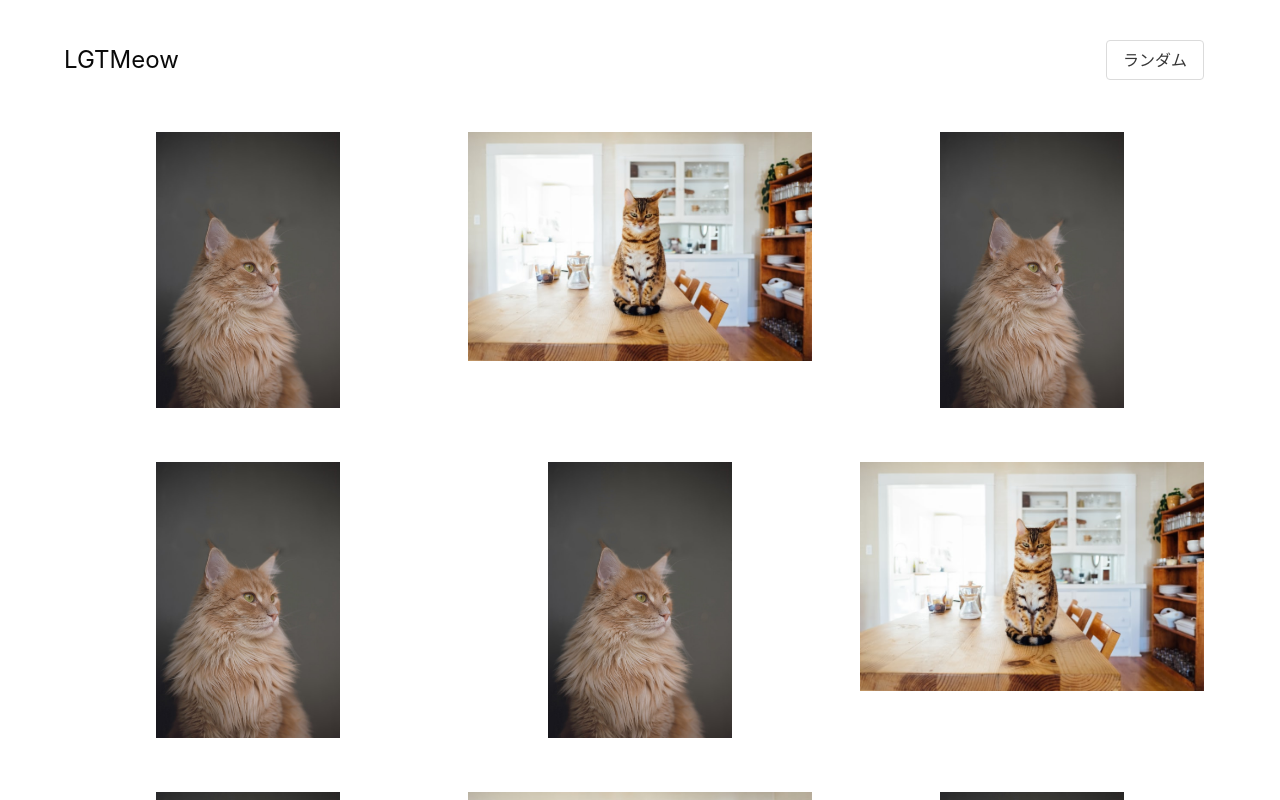
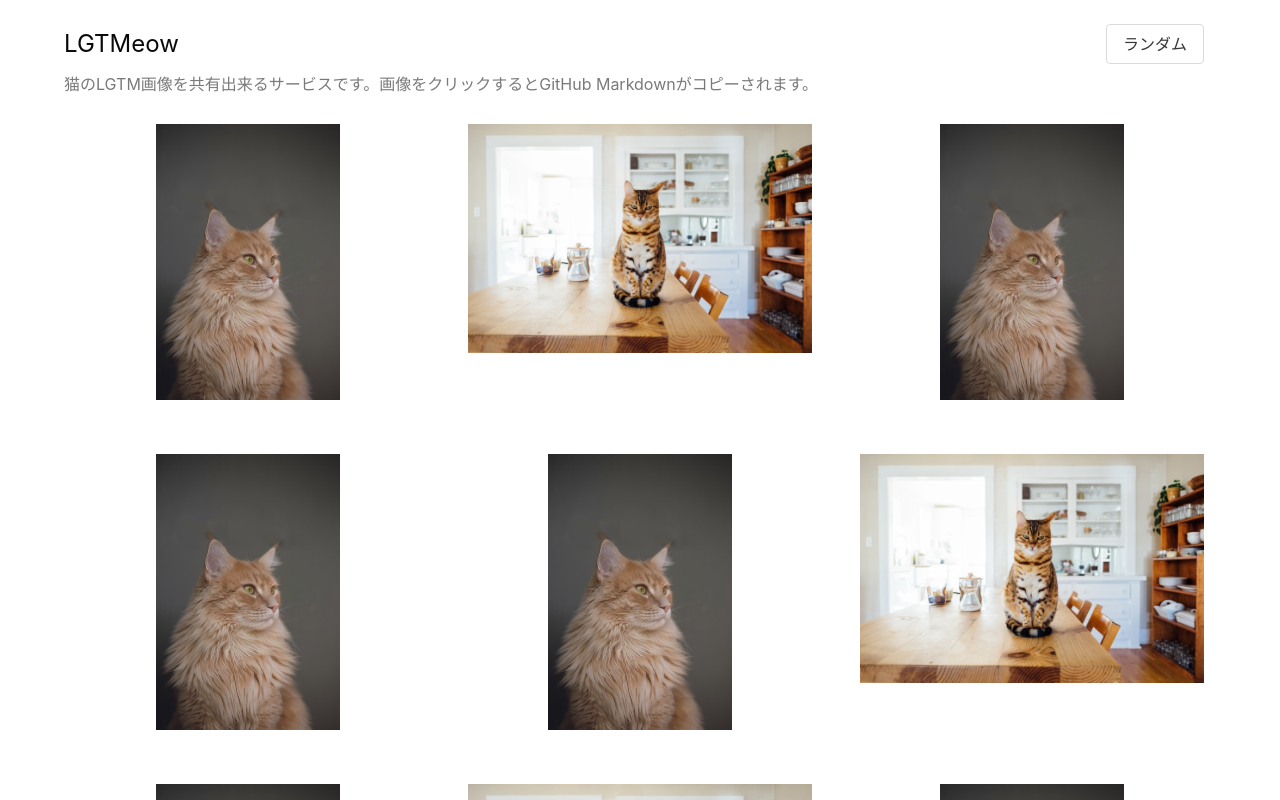
Before and after one commit to nekochans/lgtm-cat-frontend, a Next.js app: page / in a window 1280 px wide. Shown: the top 800 px of the page. Built offline with nearby package versions, Linux system fonts and the light colour scheme; no server answers.

Commit message:
:sparkles: #29 トップページのHeaderにサービスの説明を追加

```diff
--- a/src/components/Header.tsx
+++ b/src/components/Header.tsx
@@ -25,6 +25,16 @@ const Header: React.FC = () => (
             </button>
           </div>
         </div>
+        <p
+          className="is-size-6 header-description-margin has-text-grey"
+          style={{
+            alignItems: 'center',
+            padding: '0 0.75rem',
+          }}
+        >
+          猫のLGTM画像を共有出来るサービスです。画像をクリックするとGitHub
+          Markdownがコピーされます。
+        </p>
       </div>
     </nav>
   </header>
--- a/styles/styles.scss
+++ b/styles/styles.scss
@@ -8,6 +8,12 @@
 
 @media screen and (min-width: 1216px) {
   .navbar-padding {
-    padding: 2rem 4rem;
+    padding: 1rem 4rem;
   }
 }
+
+@media screen and (min-width: 1024px) {
+  .header-description-margin {
+    margin-left: -0.75rem;
+  }
+}
```
Also changed, not shown: 1 other file (tests, documents, lock files or other folders).
